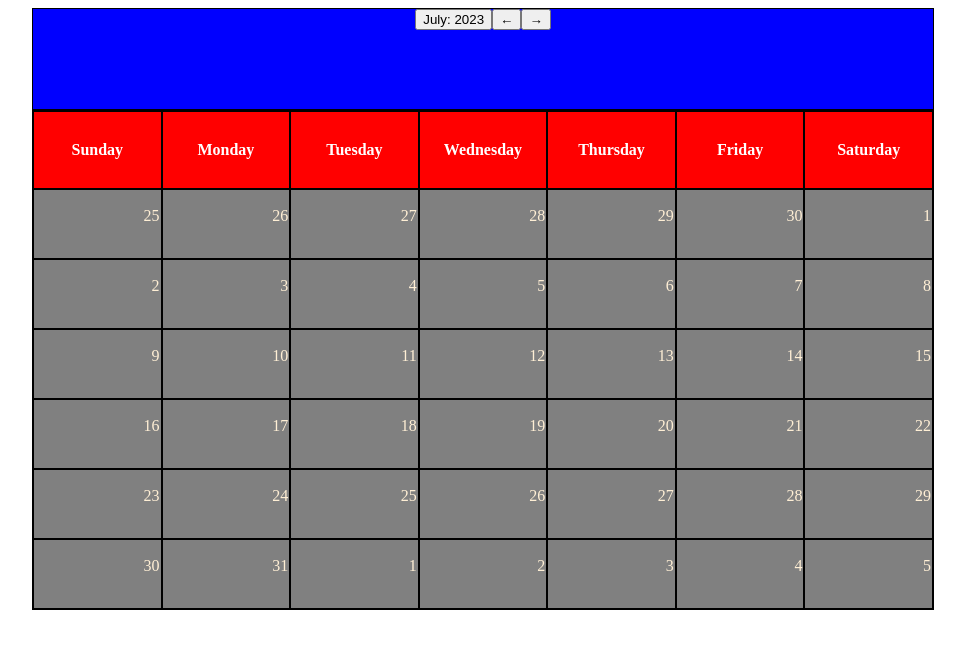
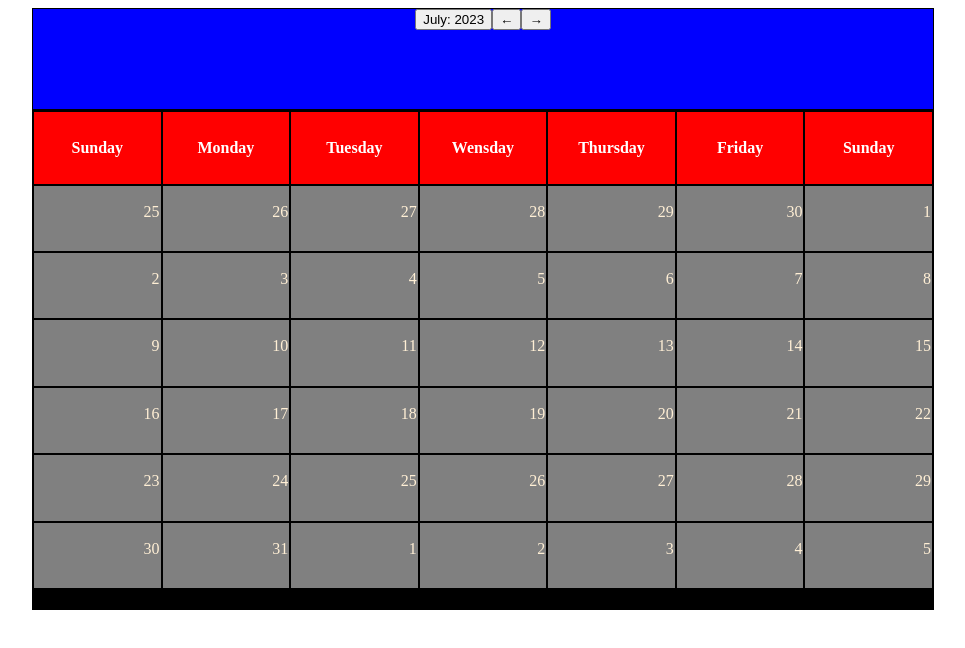
Before and after one commit to EvanHughes-dev/ReactPlaner, a React (Create React App) app: page / in a window 1280 px wide. Shown: the top 648 px of the page, without its empty margins (26-991 px from the left). Built offline with nearby package versions, Linux system fonts and the light colour scheme.

Commit message:
update to table

```diff
--- a/src/Calender.js
+++ b/src/Calender.js
@@ -12,7 +12,8 @@ var currentYear = 0;
 var currentDay = 0;
 
 var AllMonths = ["January", "Febuary", "March", "April", "May", "June", "July", "Agust", "September", "October", "November", "December"];
-const numOfLines = [0,1, 2, 3, 4, 5];
+const numOfRows = [0,1, 2, 3, 4, 5];
+const numOfColumns = [0,1, 2, 3, 4, 5, 6];
 
 var numAwayFromCurrentMonth=0;
 
@@ -40,19 +41,12 @@ export default function Calender() {//creates the main calender
             </caption>
 
             <tr>
-                <th width="122"> Sunday </th>
-                <th width="122"> Monday </th>
-                <th width="122"> Tuesday </th>
-                <th width="122"> Wednesday </th>
-                <th width="122"> Thursday </th>
-                <th width="122"> Friday </th>
-                <th width="122"> Saturday </th>
+                {numOfColumns.map(ReturnDayOfWeek)}
+            </tr>
+            { numOfRows.map(returnDates)}
+            <div>test</div>
+        </table>
 
-
-            </tr>
-            { numOfLines.map(returnDates)}
-
-        </table>
         );
 
     return (
@@ -123,3 +117,9 @@ function CheckMonth() {
 
     }
 }
+
+function ReturnDayOfWeek(index) {
+
+    const daysOfWeek = ["Sunday", "Monday", "Tuesday", "Wensday", "Thursday", "Friday", "Sunday"];
+    return <th width="122"> {daysOfWeek[index] } </th>
+}
```
Also changed, not shown: 1 other file (tests, documents, lock files or other folders).
